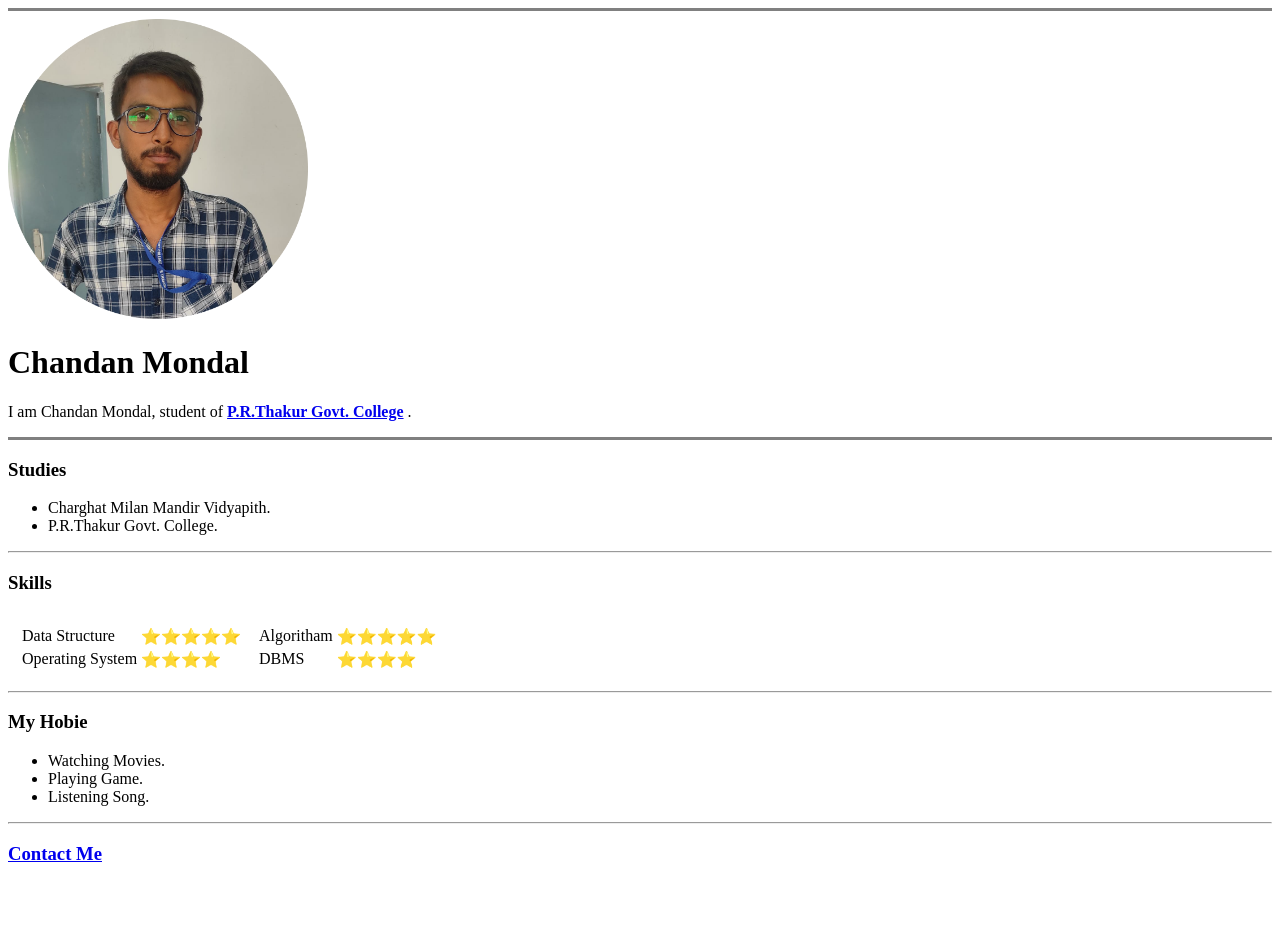
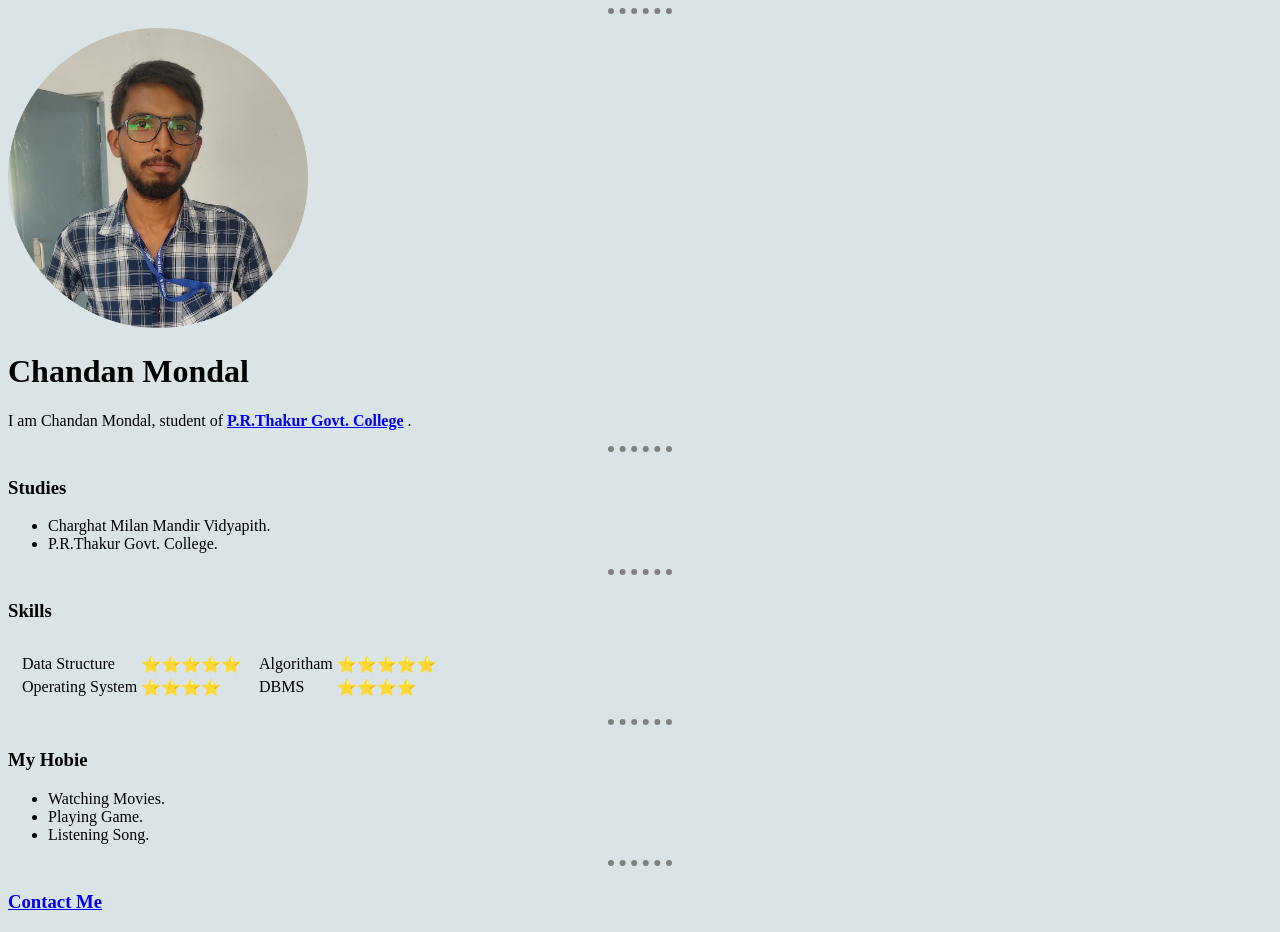
Before and after one commit to Chandan1707/my_page, a plain HTML site: page index.html in a window 1280 px wide. Before the commit the page ends 884 px from the top, so only its background shows below. Drawn offline with Linux system fonts and the light colour scheme.

Commit message:
internal css added

```diff
--- a/index.html
+++ b/index.html
@@ -5,15 +5,28 @@
     <meta http-equiv="X-UA-Compatible" content="IE=edge">
     <meta name="viewport" content="width=device-width, initial-scale=1.0">
     <title>Document</title>
+    <style>
+        body{
+            background-color: rgb(218, 228, 231);
+        }
+        hr{
+            border-style: none;
+            border-top-style: dotted;
+            border-width: 6px;
+            border-color: gray;
+            height: 6px;
+            width: 5%;
+        }
+    </style>
 </head>
 <body>
-    <hr size="3" noshade>
+    <hr>
     <img src="images/WhatsApp Image 2022-03-22 at 9.14.51 PM-modified.png"
          alt="You are Beautoful" height="300" width="300">
     <h1>Chandan Mondal</h1>
     <p>I am Chandan Mondal, student of <a href="http://prtgc.ac.in/">
         <strong>P.R.Thakur Govt. College</strong></a>  .</p>
-    <hr size="3" noshade>
+    <hr>
     <h3>Studies</h3>
     <ul>
         <li>Charghat Milan Mandir Vidyapith.</li>
```
